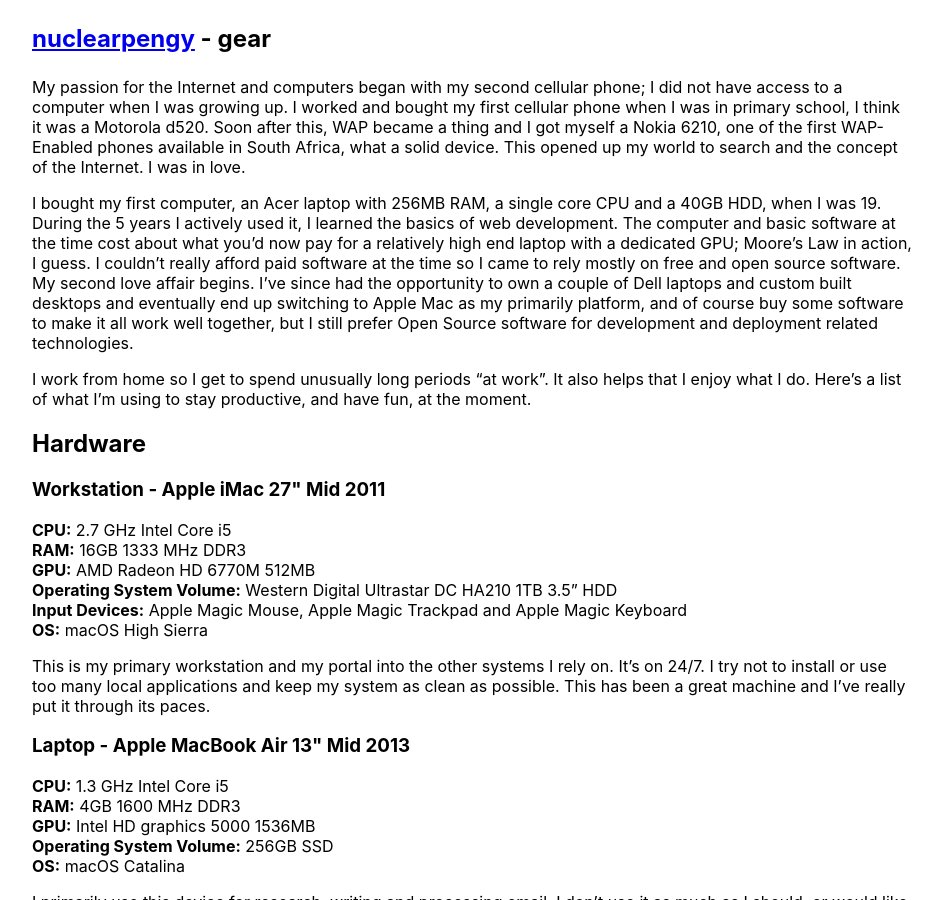
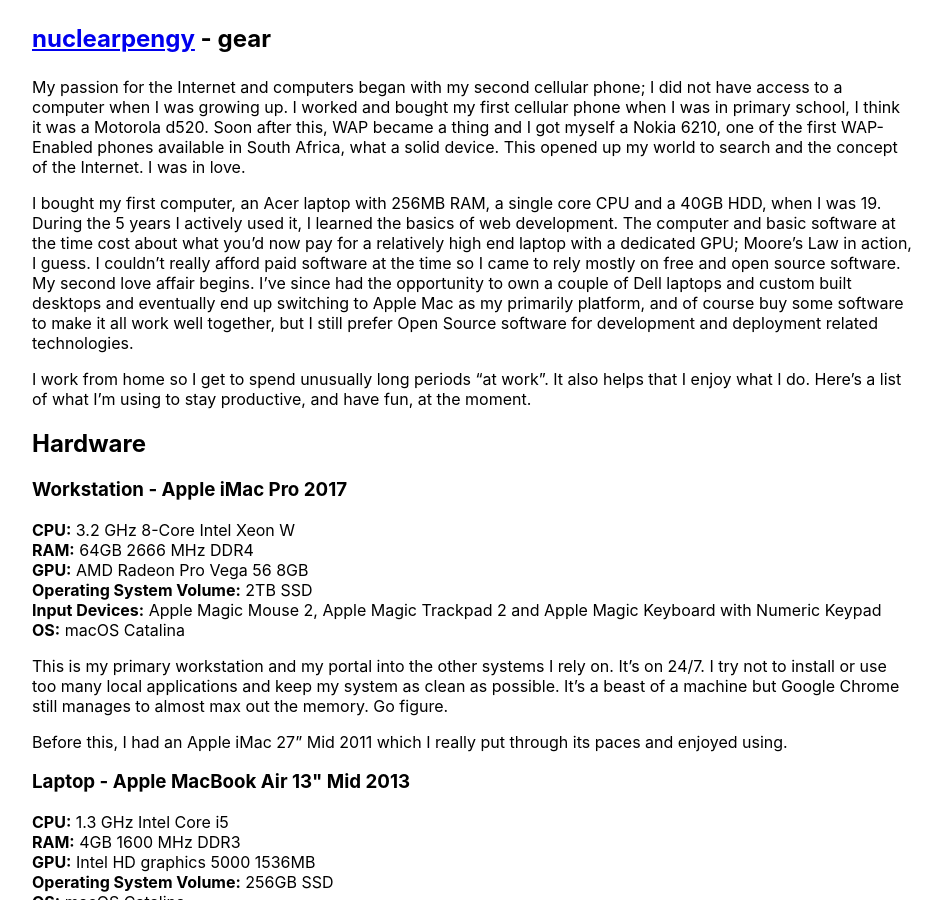
Before and after one commit to nuclearpengy/nuclearpengy.github.io, a Jekyll site: the page built from gear.md, in a window 1280 px wide and 900 px high. Shown: the whole window, without its empty margins (168-1109 px from the left). Built offline with Jekyll 4.4.1, drawn with Linux system fonts in a browser that asks for light colours; some of the changed text lies outside the part shown.

Commit message:
Updated gear page.

```diff
--- a/gear.md
+++ b/gear.md
@@ -14,15 +14,17 @@ I work from home so I get to spend unusually long periods "at work". It also hel
 
 <h2>Hardware</h2>
 
-<h3>Workstation - Apple iMac 27" Mid 2011</h3>
-**CPU:** 2.7 GHz Intel Core i5<br/>
-**RAM:** 16GB 1333 MHz DDR3<br/>
-**GPU:** AMD Radeon HD 6770M 512MB<br/>
-**Operating System Volume:** Western Digital Ultrastar DC HA210 1TB 3.5" HDD<br/>
-**Input Devices:** Apple Magic Mouse, Apple Magic Trackpad and Apple Magic Keyboard<br/>
-**OS:** macOS High Sierra<br/>
+<h3>Workstation - Apple iMac Pro 2017</h3>
+**CPU:** 3.2 GHz 8-Core Intel Xeon W<br/>
+**RAM:** 64GB 2666 MHz DDR4<br/>
+**GPU:** AMD Radeon Pro Vega 56 8GB<br/>
+**Operating System Volume:** 2TB SSD<br/>
+**Input Devices:** Apple Magic Mouse 2, Apple Magic Trackpad 2 and Apple Magic Keyboard with Numeric Keypad<br/>
+**OS:** macOS Catalina<br/>
 
-This is my primary workstation and my portal into the other systems I rely on. It's on 24/7. I try not to install or use too many local applications and keep my system as clean as possible. This has been a great machine and I've really put it through its paces.
+This is my primary workstation and my portal into the other systems I rely on. It's on 24/7. I try not to install or use too many local applications and keep my system as clean as possible. It's a beast of a machine but Google Chrome still manages to almost max out the memory. Go figure.
+
+Before this, I had an Apple iMac 27" Mid 2011 which I really put through its paces and enjoyed using.
 
 <h3>Laptop - Apple MacBook Air 13" Mid 2013</h3>
 **CPU:** 1.3 GHz Intel Core i5<br/>
@@ -101,7 +103,7 @@ I primarily use Safari and Google Chrome to browse the web but still have Opera,
 
 From a messaging perspective, I primarily use iMessage for personal messaging, Google Hangouts for internal business conversations and Skype and Slack for engaging with clients and external teams.
 
-I currently use Evernote for notes, G Suite Business for cloud productivity and Dropbox and iCloud for cloud synhronisation,
+I currently use Evernote for notes, G Suite Business for cloud productivity and Dropbox and iCloud for cloud synhronisation.
 
 On the business front, I use Harvest for time tracking and Sage One Accounting and Sage One Payroll for their respective functions.
 
```
Also changed, not shown: other parts of gear.md (+1 -1 lines).
